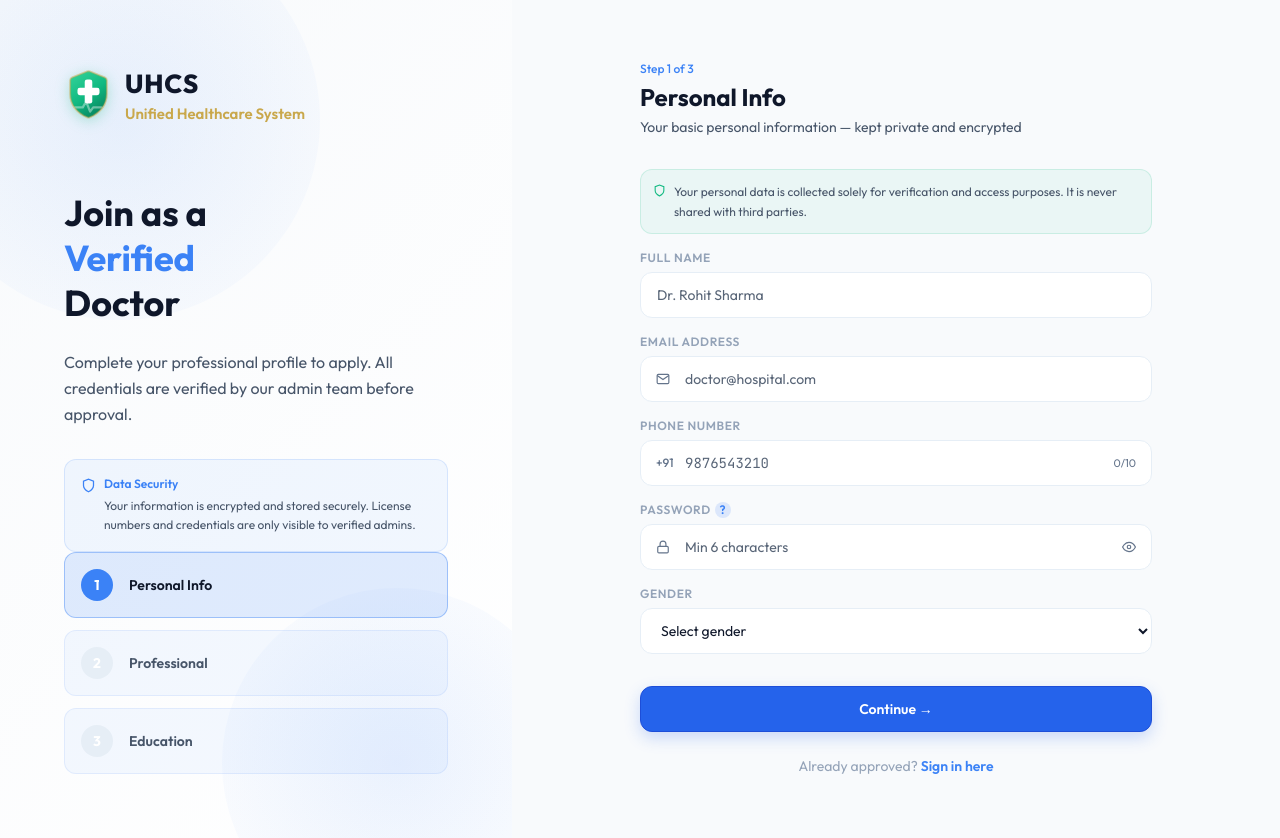
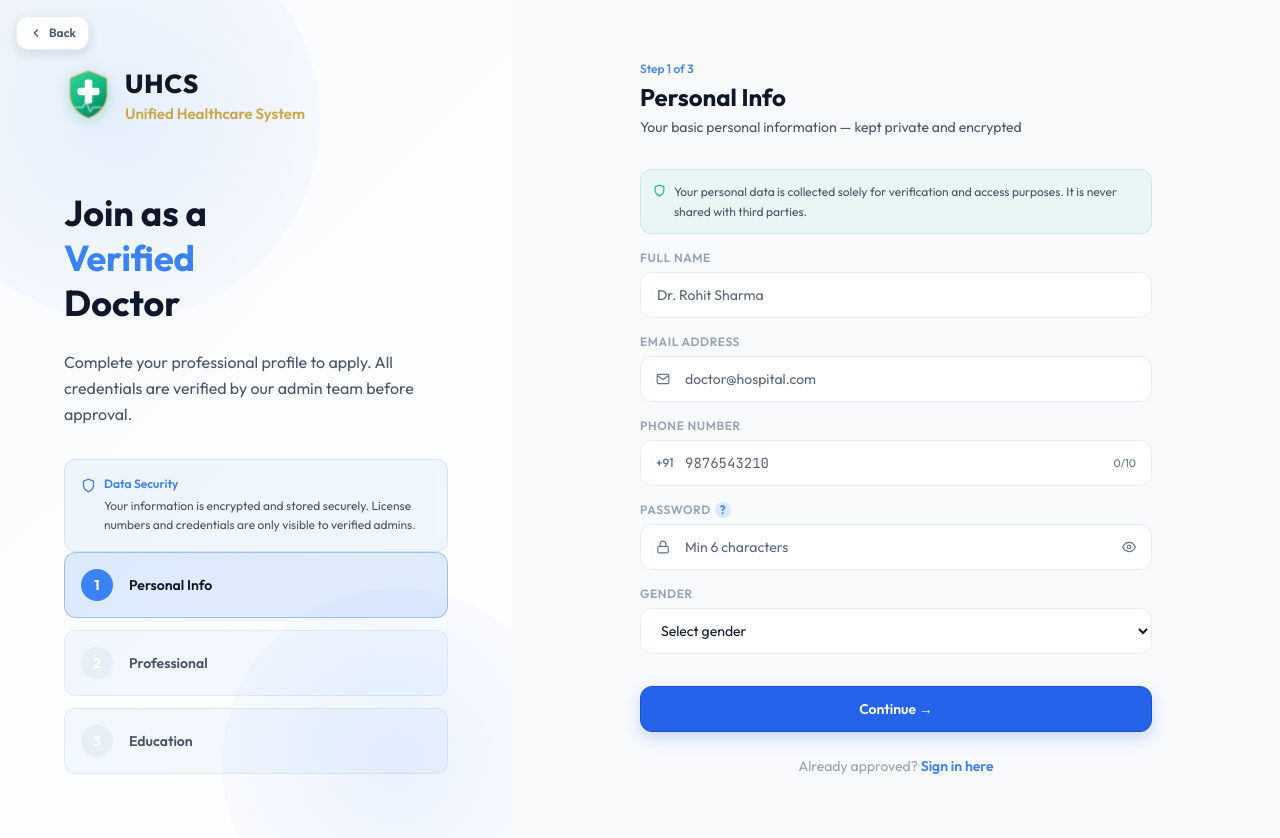
Before and after one commit to Nishikant4246/Unified-Health-Care-System, a React (Vite) app in the folder unified-healthcare-frontend/: page /register-doctor in a window 1280 px wide. Built offline with nearby package versions, Linux system fonts and the light colour scheme.

Commit message:
added back btn

```diff
--- a/unified-healthcare-frontend/src/pages/auth/Register.jsx
+++ b/unified-healthcare-frontend/src/pages/auth/Register.jsx
@@ -5,7 +5,7 @@ import { useLanguage } from "../../context/LanguageContext";
 import Logo from "../../components/common/Logo";
 import { calcAge, calcBMI, bmiCategory } from "../../utils/health";
 
-// ── Password strength ─────────────────────────────────────────
+// Password strength
 function getPasswordStrength(pw) {
   if (!pw) return { score: 0, label: "", color: "" };
   let score = 0;
@@ -42,7 +42,7 @@ export default function Register() {
   const set   = (key, val) => setForm((p) => ({ ...p, [key]: val }));
   const touch = (key)      => setTouched((p) => ({ ...p, [key]: true }));
 
-  // ── Field validators ────────────────────────────────────────
+  // Field validators
   const fieldError = (key) => {
     if (!touched[key]) return "";
     switch (key) {
@@ -99,7 +99,7 @@ export default function Register() {
     }
   };
 
-  // ── Success screen ──────────────────────────────────────────
+  //  Success screen
   if (success) {
     return (
       <div className="min-h-screen flex items-center justify-center p-8"
@@ -129,7 +129,24 @@ export default function Register() {
   return (
       <div className="min-h-screen flex" style={{ background: "var(--bg-primary)" }}>
 
-      {/* ── Left Panel ─────────────────────────────────────── */}
+      {/* Back btn*/}
+      <button
+        type="button"
+        onClick={() => navigate(-1)}
+        aria-label="Go back to previous page"
+        className="fixed top-4 left-4 z-50 flex items-center gap-1.5 px-3 py-2 rounded-xl text-xs font-semibold"
+        style={{
+          background: "var(--bg-card)",
+          border: "1px solid var(--border)",
+          color: "var(--text-secondary)",
+          boxShadow: "0 4px 12px rgba(15,23,42,0.12)",
+          cursor: "pointer",
+        }}
+      >
+        Back
+      </button>
+
+      {/* Left Panel  */}
       <div className="hidden lg:flex w-1/2 flex-col justify-between p-16 relative overflow-hidden"
               style={{ background: "linear-gradient(135deg, var(--bg-primary) 0%, var(--bg-secondary) 100%)" }}>
         <div className="absolute top-[-80px] left-[-80px] w-[400px] h-[400px] rounded-full opacity-10"
@@ -183,7 +200,7 @@ export default function Register() {
         </div>
       </div>
 
-      {/* ── Right Panel ────────────────────────────────────── */}
+      {/* Right Panel */}
       <div className="flex-1 flex items-center justify-center p-8 overflow-y-auto">
         <div className="w-full max-w-md">
 
--- a/unified-healthcare-frontend/src/pages/auth/RegisterDoctor.jsx
+++ b/unified-healthcare-frontend/src/pages/auth/RegisterDoctor.jsx
@@ -1,5 +1,5 @@
 import { useState } from "react";
-import { Link } from "react-router-dom";
+import { Link, useNavigate } from "react-router-dom";
 import api from "../../api/axios";
 import { useLanguage } from "../../context/LanguageContext";
 import Logo from "../../components/common/Logo";
@@ -20,7 +20,7 @@ const specializations = [
   "Endocrinologist", "Rheumatologist", "General Surgeon", "Anesthesiologist",
 ];
 
-// ── Password strength checker ────────────────────────────────
+//  Password strength checker
 function getPasswordStrength(pw) {
   if (!pw) return { score: 0, label: "", color: "" };
   let score = 0;
@@ -38,7 +38,7 @@ function getPasswordStrength(pw) {
   return { score, ...map[score] };
 }
 
-// ── Security tip tooltip ─────────────────────────────────────
+//  Security tip tooltip
 function SecureBadge({ tip }) {
   const [show, setShow] = useState(false);
   return (
@@ -66,6 +66,7 @@ function SecureBadge({ tip }) {
 
 export default function RegisterDoctor() {
   const { t } = useLanguage();
+  const navigate = useNavigate();
   const [step,      setStep]      = useState(1);
   const [submitted, setSubmitted] = useState(false);
   const [loading,   setLoading]   = useState(false);
@@ -97,7 +98,7 @@ export default function RegisterDoctor() {
   const removeEducation = (index) =>
     setForm((prev) => ({ ...prev, education: prev.education.filter((_, i) => i !== index) }));
 
-  // ── Field-level validators ──────────────────────────────────
+  //  Field-level validators
   const fieldError = (key) => {
     if (!touched[key]) return "";
     switch (key) {
@@ -125,7 +126,7 @@ export default function RegisterDoctor() {
     }
   };
 
-  // ── Step validation ─────────────────────────────────────────
+  //  Step validation
   const validateStep = () => {
     setError("");
     if (step === 1) {
@@ -191,7 +192,7 @@ export default function RegisterDoctor() {
 
   const pwStrength = getPasswordStrength(form.password);
 
-  // ── Success Screen ──────────────────────────────────────────
+  //  Success Screen
   if (submitted) {
     return (
       <div className="min-h-screen flex items-center justify-center p-8" style={{ background: "var(--bg-primary)" }}>
@@ -228,7 +229,27 @@ export default function RegisterDoctor() {
   return (
     <div className="min-h-screen flex" style={{ background: "var(--bg-primary)" }}>
 
-      {/* ── Left Panel ── */}
+      {/*  Back to previous page (top-left corner) */}
+      <button
+        type="button"
+        onClick={() => navigate(-1)}
+        aria-label="Go back to previous page"
+        className="fixed top-4 left-4 z-50 flex items-center gap-1.5 px-3 py-2 rounded-xl text-xs font-semibold"
+        style={{
+          background: "var(--bg-card)",
+          border: "1px solid var(--border)",
+          color: "var(--text-secondary)",
+          boxShadow: "0 4px 12px rgba(15,23,42,0.12)",
+          cursor: "pointer",
+        }}
+      >
+        <svg width="14" height="14" fill="none" viewBox="0 0 24 24" stroke="currentColor" strokeWidth={2}>
+          <path d="M15 18l-6-6 6-6" />
+        </svg>
+        Back
+      </button>
+
+      {/* Left Panel */}
       <div className="hidden lg:flex w-2/5 flex-col justify-between p-16 relative overflow-hidden"
         style={{ background: "linear-gradient(135deg, var(--bg-primary) 0%, var(--bg-secondary) 100%)" }}>
         <div className="absolute top-[-80px] left-[-80px] w-[400px] h-[400px] rounded-full opacity-10"
@@ -316,7 +337,7 @@ export default function RegisterDoctor() {
             </div>
           )}
 
-          {/* ══ STEP 1 ══ */}
+          {/*  STEP 1 */}
           {step === 1 && (
             <div className="space-y-4">
 
@@ -478,7 +499,7 @@ export default function RegisterDoctor() {
             </div>
           )}
 
-          {/* ══ STEP 2 ══ */}
+          {/*  STEP 2 */}
           {step === 2 && (
             <div className="space-y-4">
               <div>
@@ -598,7 +619,7 @@ export default function RegisterDoctor() {
             </div>
           )}
 
-          {/* ══ STEP 3 ══ */}
+          {/* STEP 3 */}
           {step === 3 && (
             <div className="space-y-5">
               <div>
```
